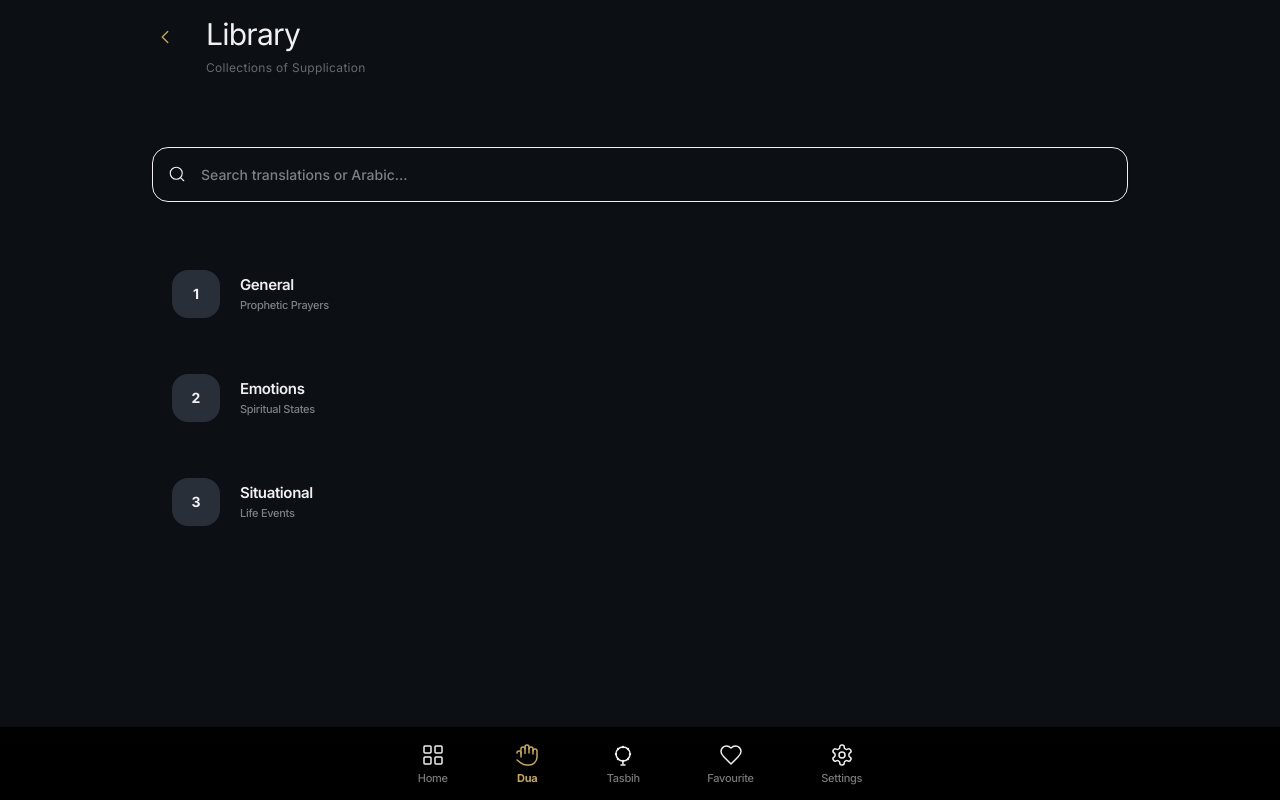
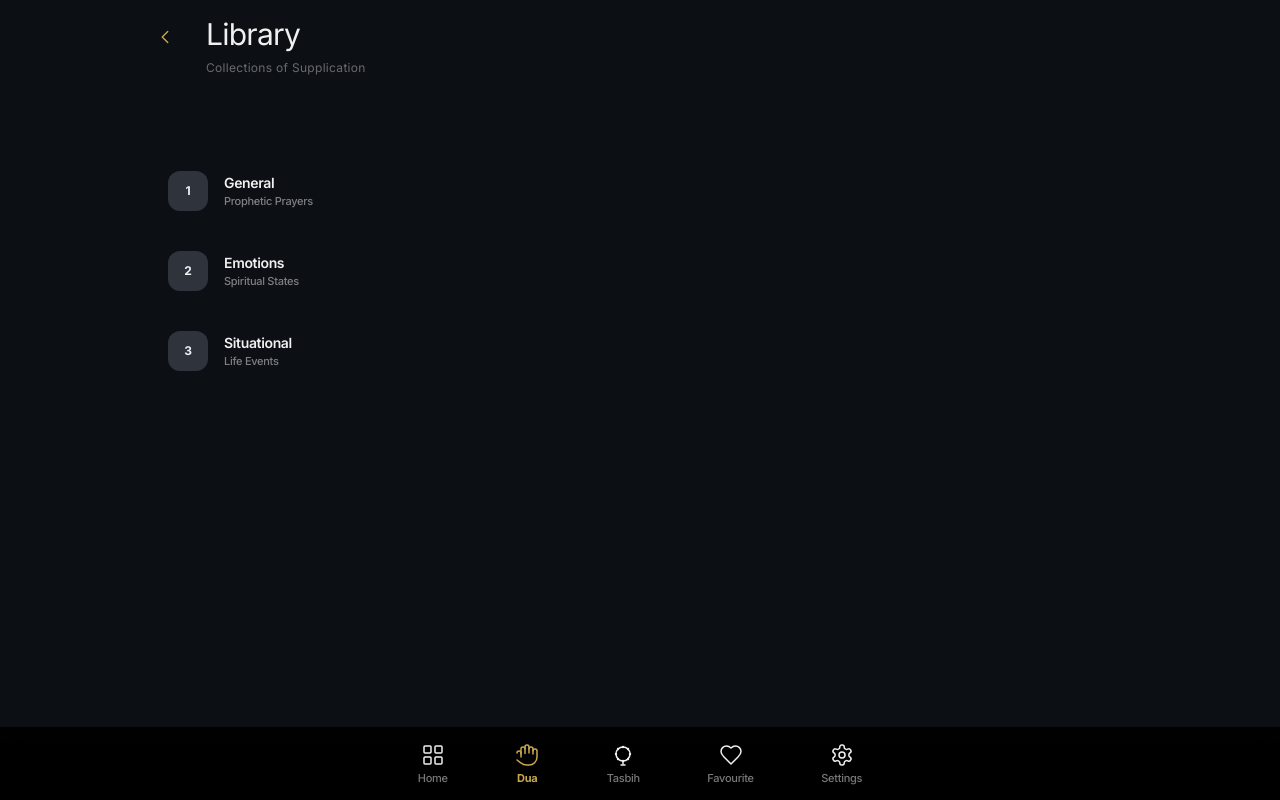
Before and after one commit to linux070/Deen-Space, a React (Vite) app: page /library in a window 1280 px wide. Built offline with nearby package versions, Linux system fonts and the light colour scheme.

Commit message:
feat: Introduce core application pages and components, including a comprehensive Dua Library, Daily Prayers, Favorites, Praise, and Tasbih Counter.

```diff
--- a/index.html
+++ b/index.html
@@ -20,7 +20,7 @@
   <link rel="preconnect" href="https://fonts.googleapis.com" />
   <link rel="preconnect" href="https://fonts.gstatic.com" crossorigin />
   <link
-    href="https://fonts.googleapis.com/css2?family=DM+Serif+Display:ital@0;1&family=Lora:ital,wght@0,400;0,500;0,600;1,400;1,500&family=Inter:wght@400;500;600;700&family=Amiri:wght@400;700&family=Noto+Naskh+Arabic:wght@400;500;600;700&display=swap"
+    href="https://fonts.googleapis.com/css2?family=DM+Serif+Display:ital@0;1&family=Lora:ital,wght@0,400;0,500;0,600;1,400;1,500&family=Inter:wght@100;200;300;400;500;600;700&family=Amiri:wght@400;700&family=Noto+Naskh+Arabic:wght@400;500;600;700&display=swap"
     rel="stylesheet" />
   <title>Deen Space </title>
 </head>
--- a/src/components/TasbihCounter.jsx
+++ b/src/components/TasbihCounter.jsx
@@ -209,14 +209,14 @@ export default function TasbihCounter() {
                                 />
                                 <div className="flex flex-col items-center gap-1.5 relative w-full">
                                     <span
-                                        className="text-[15px] font-bold tracking-tight transition-all duration-300 text-center"
+                                        className="text-[15px] font-semibold tracking-tight transition-all duration-300 text-center"
                                         style={{ color: isActive ? '#ffffff' : t(theme, 'text-primary') }}
                                     >
                                         {opt.label}
                                     </span>
                                     <div className="flex items-center gap-2">
                                         <span
-                                            className="text-[10px] font-bold opacity-60 transition-colors"
+                                            className="text-[10px] font-semibold opacity-60 transition-colors"
                                             style={{ color: isActive ? '#ffffff' : t(theme, 'text-muted') }}
                                         >
                                             Goal: {opt.target}
@@ -246,7 +246,7 @@ export default function TasbihCounter() {
                         className="group flex flex-col items-center justify-center py-6 px-4 transition-all duration-300 active:scale-95"
                     >
                         <div className="flex flex-col items-center gap-1 opacity-40 group-hover:opacity-80 transition-opacity">
-                            <span className="text-[12px] font-black uppercase tracking-[0.3em]" style={{ color: t(theme, 'text-primary') }}>
+                            <span className="text-[12px] font-semibold uppercase tracking-[0.3em]" style={{ color: t(theme, 'text-primary') }}>
                                 Custom
                             </span>
                             <div style={{ color: t(theme, 'accent') }}>
--- a/src/pages/DailyPage.jsx
+++ b/src/pages/DailyPage.jsx
@@ -197,7 +197,7 @@ export default function DailyPage({ duas }) {
                                     {i + 1}
                                 </div>
                                 <div className="flex-1 min-w-0">
-                                    <h4 className="text-[15px] font-semibold text-primary truncate tracking-tight" style={{ color: t(theme, 'text-primary') }}>
+                                    <h4 className="text-[15px] font-medium text-primary truncate tracking-tight" style={{ color: t(theme, 'text-primary') }}>
                                         {activeCategory ? `${toTitleCase(activeCategory)} ${i + 1}` : (toTitleCase(dua.reference) || 'Supplication')}
                                     </h4>
                                 </div>
--- a/src/pages/FavoritesPage.jsx
+++ b/src/pages/FavoritesPage.jsx
@@ -131,7 +131,7 @@ export default function FavoritesPage({ duas, asma }) {
                         {favDuas.length > 0 && (
                             <section>
                                 <h2
-                                    className="text-sm font-semibold uppercase tracking-wider mb-3 mt-2"
+                                    className="text-sm font-medium uppercase tracking-wider mb-3 mt-2"
                                     style={{ color: t(theme, 'text-muted') }}
                                 >
                                     Duas & Salawat ({favDuas.length})
--- a/src/pages/HomePage.jsx
+++ b/src/pages/HomePage.jsx
@@ -284,7 +284,7 @@ export default function HomePage({ duas = [], asma = [] }) {
 
                     <div className="flex items-center gap-2 mb-6 opacity-30">
                         <IconCalendar size={14} style={{ color: t(theme, 'text-primary') }} />
-                        <span className="text-[11px] font-black uppercase tracking-[0.2em]" style={{ color: t(theme, 'text-primary') }}>
+                        <span className="text-[11px] font-semibold uppercase tracking-[0.2em]" style={{ color: t(theme, 'text-primary') }}>
                             Islamic Calendar
                         </span>
                     </div>
@@ -310,7 +310,7 @@ export default function HomePage({ duas = [], asma = [] }) {
 
             {/* ── Quick Hub ── */}
             <section className="animate-fade-in" style={{ animationDelay: '100ms' }}>
-                <span className="text-[11px] font-bold uppercase tracking-[0.2em] block mb-4 px-1 opacity-40" style={{ color: t(theme, 'text-muted') }}>
+                <span className="text-[11px] font-semibold uppercase tracking-[0.2em] block mb-4 px-1 opacity-40" style={{ color: t(theme, 'text-muted') }}>
                     Quick Hub
                 </span>
                 <div className="grid grid-cols-2 md:grid-cols-4 gap-4 lg:gap-6">
--- a/src/pages/LibraryPage.jsx
+++ b/src/pages/LibraryPage.jsx
@@ -25,11 +25,12 @@ export default function LibraryPage({ duas, embedded = false, initialSection = n
     const navigate = useNavigate()
 
     // View state
-    const [viewMode, setViewMode] = useState(
-        initialSection
-            ? (['situational', 'emotions', 'general', 'rabbana', 'salawat'].includes(initialSection) ? (['situational', 'emotions', 'general'].includes(initialSection) ? 'sublist' : 'dualist') : 'swipe')
-            : 'landing'
-    )
+    const [viewMode, setViewMode] = useState(() => {
+        if (!initialSection) return 'landing'
+        if (initialSection === 'custom-prayers') return 'custom'
+        if (['situational', 'emotions', 'general', 'rabbana', 'salawat'].includes(initialSection)) return 'dualist'
+        return 'swipe'
+    })
     const [activeSection, setActiveSection] = useState(initialSection)
     const [activeSubSection, setActiveSubSection] = useState(null)
     const [selectedIndex, setSelectedIndex] = useState(0)
@@ -96,11 +97,14 @@ export default function LibraryPage({ duas, embedded = false, initialSection = n
             result = result.filter(d => d.category === activeSubSection)
         } else if (activeSection) {
             if (['situational', 'emotions', 'general'].includes(activeSection)) {
-                let subIds = []
-                if (activeSection === 'situational') subIds = ['travel', 'illness', 'istikhara']
-                else if (activeSection === 'emotions') subIds = ['anxiety', 'sadness', 'fear', 'anger', 'gratitude', 'loneliness', 'worry', 'trust']
-                else if (activeSection === 'general') subIds = ['prophetic', 'waking', 'sleeping', 'eating', 'toilet', 'home', 'dressing']
-                result = result.filter(d => subIds.includes(d.category))
+                if (activeSection === 'emotions') {
+                    result = result.filter(d => d.category === 'emotions')
+                } else {
+                    let subIds = []
+                    if (activeSection === 'situational') subIds = ['travel', 'illness', 'istikhara']
+                    else if (activeSection === 'general') subIds = ['prophetic', 'waking', 'sleeping', 'eating', 'toilet', 'home', 'dressing']
+                    result = result.filter(d => subIds.includes(d.category))
+                }
             } else {
                 result = result.filter(d => d.category === activeSection)
             }
@@ -108,9 +112,10 @@ export default function LibraryPage({ duas, embedded = false, initialSection = n
         if (search.trim()) {
             const q = search.toLowerCase()
             result = result.filter(d =>
-                (d.translation && d.translation.toLowerCase().includes(q)) ||
+                (d.translation && d.translation.en && d.translation.en.toLowerCase().includes(q)) ||
                 (d.transliteration && d.transliteration.toLowerCase().includes(q)) ||
-                (d.arabic && d.arabic.includes(search))
+                (d.arabic && d.arabic.includes(search)) ||
+                (d.category && d.category.toLowerCase().includes(q))
             )
         }
         return result
@@ -120,9 +125,11 @@ export default function LibraryPage({ duas, embedded = false, initialSection = n
     const swipeDuas = useMemo(() => {
         if (!activeSection) return listDuas
         if (['situational', 'emotions', 'general'].includes(activeSection)) {
+            if (activeSection === 'emotions') {
+                return duas.filter(d => d.category === 'emotions')
+            }
             let subIds = []
             if (activeSection === 'situational') subIds = ['travel', 'illness', 'istikhara']
-            else if (activeSection === 'emotions') subIds = ['anxiety', 'sadness', 'fear', 'anger', 'gratitude', 'loneliness', 'worry', 'trust']
             else if (activeSection === 'general') subIds = ['prophetic', 'waking', 'sleeping', 'eating', 'toilet', 'home', 'dressing']
 
             return duas
@@ -196,14 +203,18 @@ export default function LibraryPage({ duas, embedded = false, initialSection = n
         if (viewMode === 'landing') return 'Library'
 
         if (viewMode === 'swipe') {
-            if (activeSection === 'rabbana') return `Robbana ${selectedIndex + 1} / ${swipeDuas.length}`
-            if (activeSection === 'salawat') return `Salawat ${selectedIndex + 1} / ${swipeDuas.length}`
+            const currentDua = swipeDuas[selectedIndex]
+            if (activeSection === 'rabbana') return `Robbana ${selectedIndex + 1}`
+            if (activeSection === 'salawat') return `Salawat ${selectedIndex + 1}`
+            if (currentDua) {
+                return getDuaLabel(currentDua)
+            }
         }
 
         const coreCollections = {
-            general: 'General Duas',
+            general: 'General',
             emotions: 'Emotions',
-            situational: 'Situational Duas',
+            situational: 'Situational',
             rabbana: '40 Robbana',
             salawat: 'Salawat',
             ramadan: 'Ramadan Special'
@@ -241,6 +252,13 @@ export default function LibraryPage({ duas, embedded = false, initialSection = n
         }
         if (cat === 'rabbana') return 'Quranic Rabbana'
         if (cat === 'salawat') return 'Prophetic Salawat'
+        if (cat === 'illness') return 'Dua for Sickness'
+        if (cat === 'travel') return 'Dua for Travel'
+        if (cat === 'istikhara') return 'Dua for Istikhara'
+        if (cat === 'emotions') {
+            const emotionTag = dua.tags?.find(t => ['anxiety', 'sadness', 'fear', 'anger', 'gratitude', 'loneliness', 'worry', 'trust'].includes(t))
+            return emotionTag ? `For ${toTitleCase(emotionTag)}` : 'For the Heart'
+        }
 
         return toTitleCase(cat)
     }
@@ -253,50 +271,26 @@ export default function LibraryPage({ duas, embedded = false, initialSection = n
             subtitle = toTitleCase(activeSubSection)
         } else if (activeSection === 'rabbana') {
             subtitle = 'Prophetic Prayers'
+        } else if (activeSection === 'emotions') {
+            subtitle = 'Spiritual States'
+        } else if (activeSection === 'situational') {
+            subtitle = 'Life Events'
         }
 
         return (
-            <div className="sticky top-0 z-20 pb-6" style={{ background: t(theme, 'surface-0') }}>
+            <div className={`sticky top-0 z-20 ${viewMode === 'landing' ? 'pb-12' : 'pb-6'}`} style={{ background: t(theme, 'surface-0') }}>
                 <PageHeader
-                    title={(viewMode === 'dualist' || viewMode === 'sublist') && !['rabbana', 'salawat'].includes(activeSection) ? '' : title}
+                    title={(viewMode === 'dualist' || viewMode === 'sublist') && !['rabbana', 'salawat', 'general', 'emotions', 'situational'].includes(activeSection) ? '' : title}
                     subtitle={(viewMode === 'dualist' || viewMode === 'sublist' || viewMode === 'swipe') ? null : subtitle}
                     onBack={goBack}
-                    padding={(viewMode === 'dualist' || viewMode === 'sublist') ? "px-6 pt-8 pb-1" : "px-6 pt-12 pb-8"}
-                    titleSize={['rabbana', 'salawat'].includes(activeSection) ? "text-xl" : "text-3xl"}
-                    titleWeight={['rabbana', 'salawat'].includes(activeSection) ? 300 : (viewMode === 'dualist' ? 200 : 400)}
+                    padding={viewMode === 'landing' ? "px-6 pt-8 pb-0" : (viewMode === 'dualist' || viewMode === 'sublist') ? "px-6 pt-8 pb-1" : "px-6 pt-10 pb-6"}
+                    titleSize={['rabbana', 'salawat', 'general', 'emotions', 'situational'].includes(activeSection) ? "text-xl" : "text-3xl"}
+                    titleWeight={['rabbana', 'salawat', 'general', 'emotions', 'situational'].includes(activeSection) ? 300 : (viewMode === 'dualist' ? 300 : 400)}
                     sticky={false}
                     titleSerif={false}
                     subtitleCase="title"
                 />
 
-                {(viewMode === 'landing' || (viewMode === 'dualist' && !activeSection)) && (
-                    <div className="px-6 mt-10 relative animate-fade-in transition-all">
-                        <section className="relative group">
-                            <div
-                                className="absolute inset-0 rounded-2xl opacity-0 group-focus-within:opacity-100 transition-all duration-500 pointer-events-none"
-                                style={{ boxShadow: `0 0 0 2px ${t(theme, 'accent')}20` }}
-                            />
-                            <div className="absolute left-4 top-1/2 -translate-y-1/2 flex items-center justify-center pointer-events-none">
-                                <IconSearch size={18} className="opacity-50 group-focus-within:opacity-100 transition-opacity" style={{ color: t(theme, 'accent') }} />
-                            </div>
-                            <input
-                                type="search"
-                                value={search}
-                                onChange={(e) => {
-                                    setSearch(e.target.value)
-                                    if (e.target.value && viewMode === 'landing') setViewMode('dualist')
-                                }}
-                                placeholder="Search translations or Arabic..."
-                                className="w-full py-4 pl-12 pr-6 rounded-2xl text-[14px] font-medium outline-none transition-all border shadow-sm"
-                                style={{
-                                    background: t(theme, 'surface-1'),
-                                    color: t(theme, 'text-primary'),
-                                    borderColor: t(theme, 'border'),
-                                }}
-                            />
-                        </section>
-                    </div>
-                )}
             </div>
         )
     }
@@ -308,7 +302,7 @@ export default function LibraryPage({ duas, embedded = false, initialSection = n
         return (
             <div className="pb-32 min-h-screen" style={{ paddingTop: 'env(safe-area-inset-top, 0px)' }}>
                 {!embedded && <Header />}
-                <main className="px-6 flex flex-col gap-4 mt-6 animate-fade-in">
+                <main className="px-6 flex flex-col gap-2 mt-8 animate-fade-in">
                     {SECTIONS.map((s, idx) => {
                         const Icon = s.icon
                         return (
@@ -316,26 +310,26 @@ export default function LibraryPage({ duas, embedded = false, initialSection = n
                                 key={s.id}
                                 onClick={() => {
                                     setActiveSection(s.id)
-                                    if (['situational', 'emotions', 'general'].includes(s.id)) {
-                                        setViewMode('sublist')
+                                    if (s.id === 'custom-prayers') {
+                                        setViewMode('custom')
                                     } else {
                                         setViewMode('dualist')
                                     }
                                 }}
-                                className="group flex items-center gap-5 p-5 rounded-[2.25rem] text-left transition-all active:scale-[0.98] hover:shadow-lg"
+                                className="group flex items-center gap-4 p-4 rounded-[1.5rem] text-left transition-all active:scale-[0.98] hover:shadow-md"
                                 style={{
                                     background: t(theme, 'surface-1'),
                                     border: `1px solid ${t(theme, 'border')}`,
-                                    boxShadow: isDark ? 'none' : '0 4px 15px rgba(0,0,0,0.02)'
+                                    boxShadow: isDark ? 'none' : '0 2px 10px rgba(0,0,0,0.015)'
                                 }}
                             >
-                                <div className="w-12 h-12 flex-shrink-0 flex items-center justify-center rounded-2xl font-black text-sm relative overflow-hidden"
+                                <div className="w-10 h-10 flex-shrink-0 flex items-center justify-center rounded-xl font-bold text-xs relative overflow-hidden"
                                     style={{ background: t(theme, 'surface-2'), color: t(theme, 'text-primary') }}>
-                                    <div className="absolute inset-0 opacity-5" style={{ background: t(theme, 'text-primary') }} />
+                                    <div className="absolute inset-0 opacity-[0.08]" style={{ background: t(theme, 'text-primary') }} />
                                     {idx + 1}
                                 </div>
                                 <div className="flex-1 min-w-0">
-                                    <h4 className="text-[15px] font-semibold truncate tracking-tight" style={{ color: t(theme, 'text-primary') }}>
+                                    <h4 className="text-[14px] font-semibold truncate tracking-tight" style={{ color: t(theme, 'text-primary') }}>
                                         {s.title}
                                     </h4>
                                     <p className="text-[11px] font-medium opacity-50 tracking-tight" style={{ color: t(theme, 'text-muted') }}>
@@ -383,7 +377,7 @@ export default function LibraryPage({ duas, embedded = false, initialSection = n
                                     <div className="absolute inset-0 opacity-5" style={{ background: t(theme, 'text-primary') }} />
                                     {idx + 1}
                                 </div>
-                                <h4 className="flex-1 font-semibold text-[15px] tracking-tight" style={{ color: t(theme, 'text-primary') }}>{sub.title}</h4>
+                                <h4 className="flex-1 font-medium text-[15px] tracking-tight" style={{ color: t(theme, 'text-primary') }}>{sub.title}</h4>
                             </button>
                         )
                     })}
@@ -397,9 +391,9 @@ export default function LibraryPage({ duas, embedded = false, initialSection = n
         return (
             <div className="pb-32 min-h-screen" style={{ paddingTop: 'env(safe-area-inset-top, 0px)' }}>
                 {!embedded && <Header />}
-                <main className="px-6 flex flex-col gap-1 mt-1 animate-fade-in">
+                <main className="px-6 flex flex-col gap-1.5 mt-2 animate-fade-in">
                     {listDuas.length === 0 ? (
-                        <div className="text-center py-20 opacity-30">No duas found</div>
+                        <div className="text-center py-20 opacity-30 text-[11px] font-black uppercase tracking-widest">No duas found</div>
                     ) : (
                         listDuas.map((dua, i) => {
                             // Helper to make title more "Institutional"
@@ -407,42 +401,41 @@ export default function LibraryPage({ duas, embedded = false, initialSection = n
                                 if (d.category === 'illness') return 'Dua for Sickness'
                                 if (d.category === 'travel') return 'Dua for Travel'
                                 if (d.category === 'istikhara') return 'Dua for Istikhara'
-                                if (d.category === 'emotions') return `For ${activeSubSection?.charAt(0).toUpperCase()}${activeSubSection?.slice(1)}`
+                                if (activeSection === 'emotions') {
+                                    const emotionTag = d.tags?.find(t => ['anxiety', 'sadness', 'fear', 'anger', 'gratitude', 'loneliness', 'worry', 'trust'].includes(t))
+                                    return emotionTag ? `For ${toTitleCase(emotionTag)}` : 'For the Heart'
+                                }
                                 if (d.category === 'rabbana') return `Robbana ${i + 1}`
                                 if (d.category === 'salawat') return `Salawat ${i + 1}`
                                 if (['morning', 'evening', 'after-salah'].includes(d.category)) return `${toTitleCase(d.category)} ${i + 1}`
-                                return d.transliteration || 'Supplication'
+                                return toTitleCase(d.category) || toTitleCase(d.reference) || 'Supplication'
                             }
 
                             return (
                                 <button
                                     key={dua.id}
                                     onClick={() => {
-                                        // Find global index in swipeDuas for full scrolling
                                         const globalIndex = swipeDuas.findIndex(sd => sd.id === dua.id)
                                         setSelectedIndex(globalIndex !== -1 ? globalIndex : i)
                                         skippingFirstScroll.current = true
                                         setViewMode('swipe')
                                     }}
-                                    className="group flex gap-4 items-center p-3.5 rounded-2xl text-left transition-all active:scale-[0.98] hover:shadow-lg"
+                                    className="group flex gap-3.5 items-center p-3 rounded-2xl text-left transition-all active:scale-[0.98] hover:shadow-lg"
                                     style={{
                                         background: t(theme, 'surface-1'),
                                         border: `1px solid ${t(theme, 'border')}`,
                                         boxShadow: theme === 'dark' ? 'none' : '0 2px 8px rgba(0,0,0,0.01)'
                                     }}
                                 >
-                                    <div className="w-12 h-12 flex-shrink-0 flex items-center justify-center rounded-2xl font-black text-sm relative overflow-hidden"
+                                    <div className="w-10 h-10 flex-shrink-0 flex items-center justify-center rounded-xl font-black text-xs relative overflow-hidden"
                                         style={{ background: t(theme, 'surface-2'), color: t(theme, 'text-primary') }}>
-                                        <div className="absolute inset-0 opacity-5" style={{ background: t(theme, 'text-primary') }} />
+                                        <div className="absolute inset-0 opacity-10" style={{ background: t(theme, 'text-primary') }} />
                                         {i + 1}
                                     </div>
                                     <div className="flex-1 min-w-0">
-                                        <h4 className="text-[15px] font-semibold text-primary truncate tracking-tight" style={{ color: t(theme, 'text-primary') }}>
-                                            {activeSection === 'rabbana' ? `Robbana ${i + 1}` :
-                                                activeSection === 'salawat' ? `Salawat ${i + 1}` :
-                                                    (toTitleCase(dua.reference) || 'Supplication')}
+                                        <h4 className="text-[14px] font-semibold text-primary truncate tracking-tight" style={{ color: t(theme, 'text-primary') }}>
+                                            {getTitle(dua)}
                                         </h4>
-                                        {/* Main text removed as requested, keeping it clean and institutional */}
                                     </div>
                                 </button>
                             )
@@ -467,10 +460,10 @@ export default function LibraryPage({ duas, embedded = false, initialSection = n
                         paddingBottom: '1.5rem'
                     }}
                 >
-                    <div className="flex items-center gap-4">
+                    <div className="flex items-center gap-3">
                         <button
                             onClick={goBack}
-                            className="w-10 h-10 flex items-center justify-center rounded-2xl transition-all active:scale-90"
+                            className="w-9 h-9 flex items-center justify-center rounded-2xl transition-all active:scale-90"
                             style={{ background: t(theme, 'surface-2'), color: t(theme, 'text-primary') }}
                         >
                             <IconChevronLeft size={22} />
```
Also changed, not shown: src/pages/DuaPage.jsx (+7 -0 lines), src/pages/PraisePage.jsx (+4 -27 lines).
